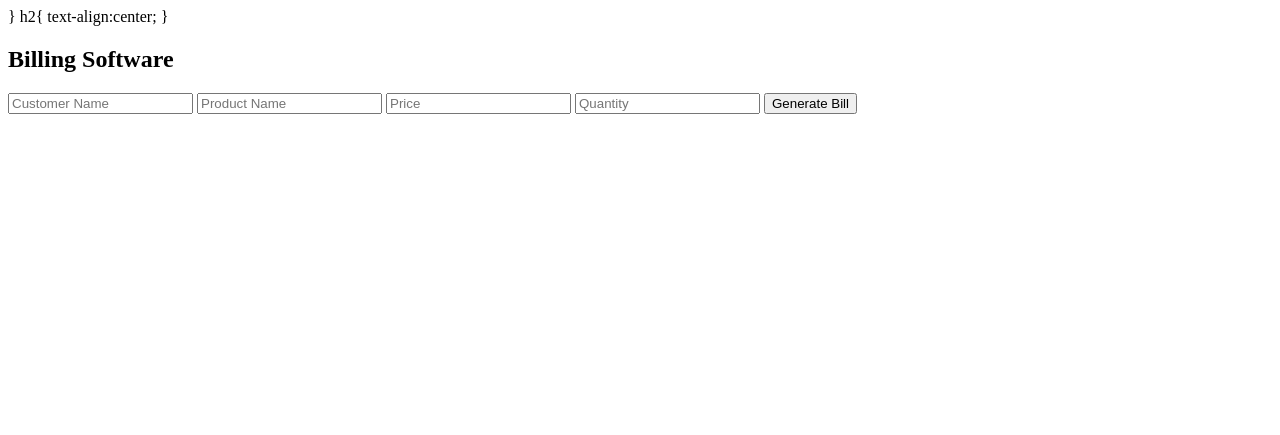
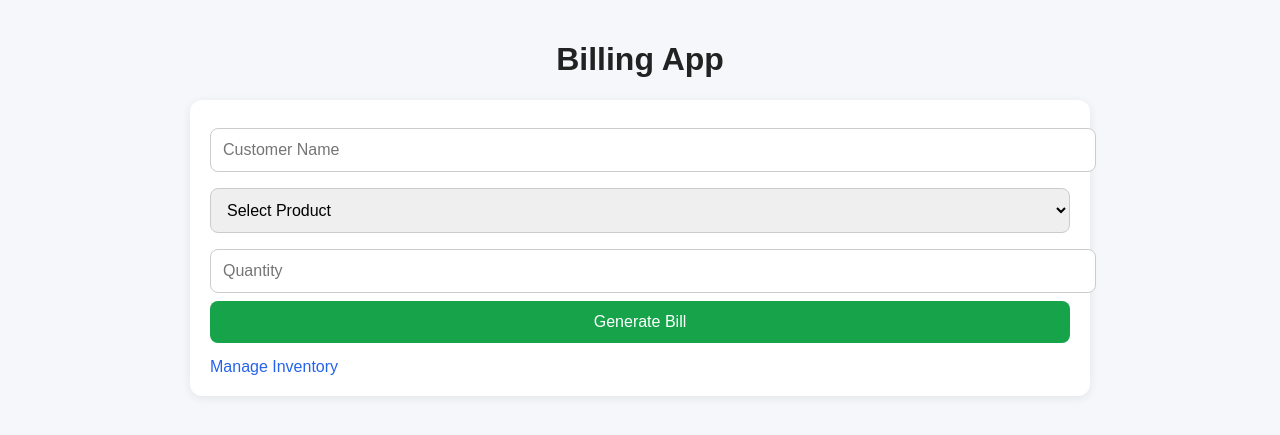
Before and after one commit to Bhaskar01234/billing-app, a Flask app: page / in a window 1280 px wide. Shown: the top 435 px of the page. Run offline with Flask 3, Linux system fonts and the light colour scheme.

Commit message:
billing page updated

```diff
--- a/templates/billing.html
+++ b/templates/billing.html
@@ -1,56 +1,142 @@
 <!DOCTYPE html>
+<html lang="en">
+<head>
+    <meta charset="UTF-8">
+    <meta name="viewport" content="width=device-width, initial-scale=1.0">
+    <title>Billing App</title>
+
+    <style>
+        body{
+            font-family:Arial;
+            background:#f5f7fb;
+            margin:0;
+            padding:20px;
         }
 
-        h2{
-            text-align:center;
+        .container{
+            max-width:900px;
+            margin:auto;
         }
 
+        h1{
+            text-align:center;
+            color:#222;
+        }
+
+        .card{
+            background:white;
+            padding:20px;
+            border-radius:12px;
+            box-shadow:0 2px 10px rgba(0,0,0,.08);
+            margin-bottom:20px;
+        }
+
+        input,select{
+            width:100%;
+            padding:12px;
+            margin:8px 0;
+            border:1px solid #ccc;
+            border-radius:8px;
+            font-size:16px;
+        }
+
+        button{
+            width:100%;
+            padding:12px;
+            background:#16a34a;
+            color:white;
+            border:none;
+            border-radius:8px;
+            font-size:16px;
+            cursor:pointer;
+        }
+
+        button:hover{
+            background:#15803d;
+        }
+
+        .bill{
+            background:#ecfdf5;
+            padding:20px;
+            border-radius:12px;
+        }
+
+        a{
+            display:inline-block;
+            margin-top:15px;
+            text-decoration:none;
+            color:#2563eb;
+        }
     </style>
-
 </head>
 <body>
 
-<div class="box">
+<div class="container">
 
-<h2>Billing Software</h2>
+    <h1>Billing App</h1>
 
-<form method="POST">
+    <div class="card">
 
-<input type="text" name="customer" placeholder="Customer Name" required>
+        <form method="POST">
 
-<input type="text" name="product" placeholder="Product Name" required>
+            <input
+                type="text"
+                name="customer"
+                placeholder="Customer Name"
+                required
+            >
 
-<input type="number" name="price" placeholder="Price" required>
+            <select name="product" required>
 
-<input type="number" name="quantity" placeholder="Quantity" required>
+                <option value="">
+                    Select Product
+                </option>
 
-<button type="submit">Generate Bill</button>
+                {% for product in products %}
+                <option value="{{ product.id }}">
+                    {{ product.name }} - ₹{{ product.price }}
+                    (Stock: {{ product.quantity }})
+                </option>
+                {% endfor %}
 
-</form>
+            </select>
 
-{% if total %}
+            <input
+                type="number"
+                name="quantity"
+                placeholder="Quantity"
+                required
+            >
 
-<hr>
+            <button type="submit">
+                Generate Bill
+            </button>
 
-<h3>Invoice</h3>
+        </form>
 
-<p><b>Product:</b> {{ product }}</p>
+        <a href="/products">Manage Inventory</a>
 
-<p><b>Price:</b> ₹{{ price }}</p>
+    </div>
 
-<p><b>Quantity:</b> {{ quantity }}</p>
+    {% if grand_total %}
 
-<p><b>Total:</b> ₹{{ total }}</p>
+    <div class="bill">
 
-<p><b>Customer Name:</b> {{ customer }}</p>
+        <h2>Bill Receipt</h2>
 
-<p><b>Shop Name:</b> Sumit Kirana Store</p>
+        <p><strong>Customer:</strong> {{ customer }}</p>
 
-<h2>Total Amount: ₹{{ grand_total }}</h2>
+        <p><strong>Product:</strong> {{ product }}</p>
 
-<button onclick="window.print()">Print Bill</button>
+        <p><strong>Price:</strong> ₹{{ price }}</p>
 
-{% endif %}
+        <p><strong>Quantity:</strong> {{ quantity }}</p>
+
+        <h3>Total: ₹{{ grand_total }}</h3>
+
+    </div>
+
+    {% endif %}
 
 </div>
 
```
